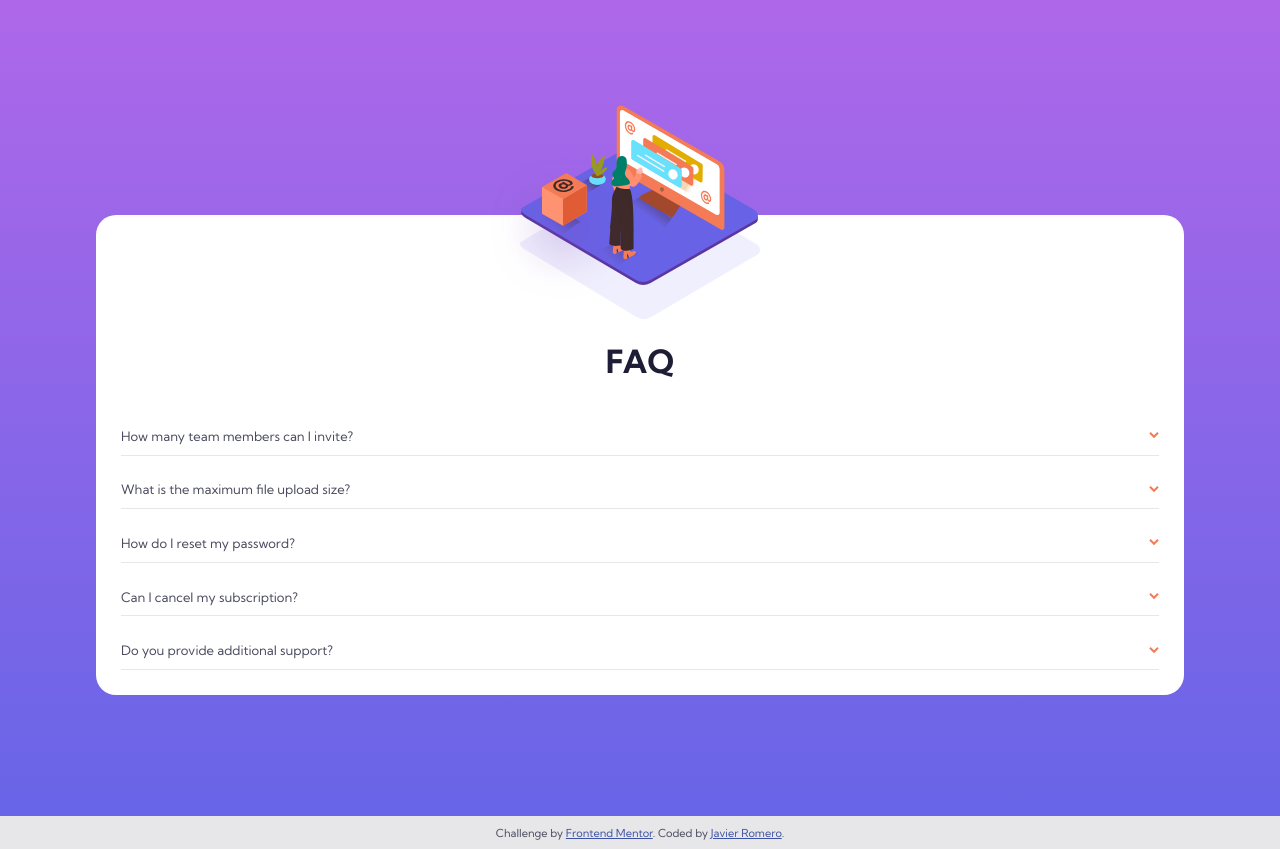
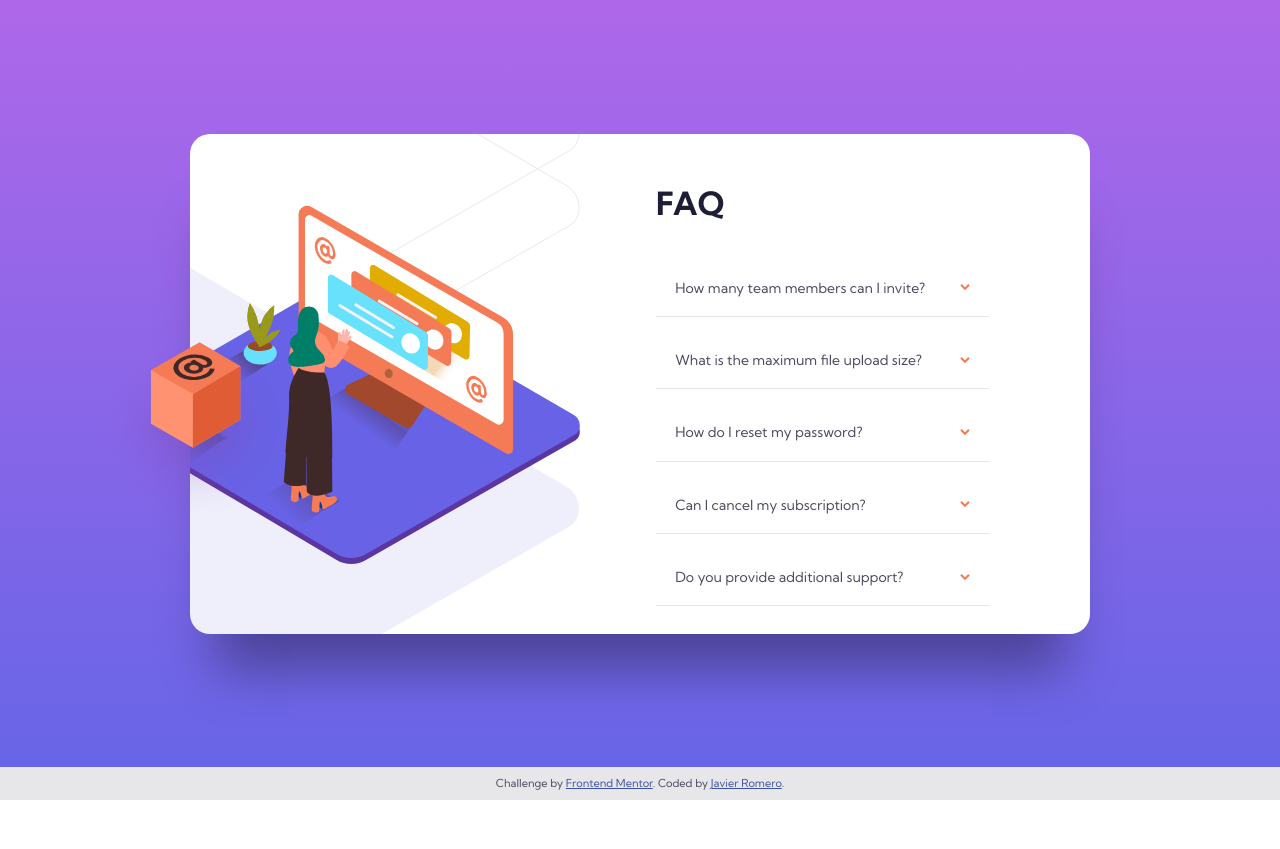
Before and after one commit to Romerof/FAQ-accordion-card, a plain HTML site: page index.html in a window 1280 px wide. After the commit the page ends 800 px from the top, so only its background shows below. Drawn offline with Linux system fonts and the light colour scheme.

Commit message:
imagenes desktop posicionadas

```diff
--- a/index.html
+++ b/index.html
@@ -15,15 +15,24 @@
 
 <body>
 
-  <div class="page-wrapper  | content-cc">
+  <div class="card-wrapper  | content-cc">
     <div class="faq-card">
 
       <div class="faq-ilustrations">
-        <img class="desktop pattern" src="images/bg-pattern-desktop.svg" type="img/svg+xml"></img>
+
+        <!-- mobile -->
         <img class="mobile pattern" src="images/bg-pattern-mobile.svg" type="img/svg+xml"></img>
-        <img class="desktop ilust" src="images/illustration-woman-online-desktop.svg" type="img/svg+xml"></img>
-        <img class="desktop ilust" src="images/illustration-box-desktop.svg" type="img/svg+xml"></img>
         <img class="mobile ilust" src="images/illustration-woman-online-mobile.svg" type="img/svg+xml"></img>
+        <!-- mobile -->
+
+        <!-- desktop -->
+        <div class="img-desk-wrapper">
+          <img class="desktop pattern" src="images/bg-pattern-desktop.svg" type="img/svg+xml"></img>
+          <img class="desktop ilust" src="images/illustration-woman-online-desktop.svg" type="img/svg+xml"></img>
+        </div>
+        <img class="desktop ilust flotant" src="images/illustration-box-desktop.svg" type="img/svg+xml"></img>
+        <!-- desktop -->
+
       </div>
 
       <main class="faq-content">
@@ -139,9 +148,11 @@
 
         </div> <!-- faq articles -->
 
-      </main>
-    </div> <!-- faq content -->
-  </div> <!-- page wrappe -->
+      </main> <!-- faq -->
+
+    </div> <!-- faq card -->
+
+  </div> <!-- card wrapper -->
 
   <div class="attribution">
     Challenge by <a href="https://www.frontendmentor.io?ref=challenge" target="_blank">Frontend Mentor</a>.
--- a/styles/style.css
+++ b/styles/style.css
@@ -22,8 +22,13 @@ html {box-sizing: border-box;}
   font-size: 11px; text-align: center;
   background-color: hsl(240, 5%, 91%);
   padding: .6rem;
-  margin-top: 1rem;
+  position: fixed;
+  bottom: 0;
+  left: 0;
+  right: 0;
+  width: 100%;
 }
+
 .attribution a { color: hsl(228, 45%, 44%); }
 
 /* global */
@@ -40,9 +45,14 @@ body {
   background-size: cover;
 }
 
-.page-wrapper {
+.card-wrapper {
   min-height: 100vh;
-  overflow-x: hidden;
+  padding-bottom: 3rem; /* footer fixed */
+  padding-top: 1rem;
+}
+
+h2, p {
+  margin: 0;
 }
 
 
@@ -67,19 +77,31 @@ body {
   margin-top: 110px;
 }
 
+@media only screen and (min-width: 768px) {
+  .faq-card {
+    display:flex;
+    align-items: center;
+    margin: 0;
+    max-width: 900px;
+    min-height: 500px;
+    box-shadow: 0px 60px 50px -25px rgba(0, 0, 0, 0.35);
+  }
+}
+
 /* FAQ card: imagenes */
 /*================================================*/
 
 img{
   margin: 0 auto;
   display: block;
+  max-width: 100%;
 }
 
 .faq-ilustrations{
   position: relative;
 }
 
-.faq-ilustrations .ilust{
+.faq-ilustrations .mobile.ilust{
   position: absolute;
   top:-110px;
   left:-30px;
@@ -88,6 +110,56 @@ img{
 
 .desktop{
   display: none;
+}
+
+@media only screen and (min-width: 768px) {
+
+  .faq-ilustrations{
+    min-height: inherit;
+    flex-basis: 50%
+  }
+
+  .mobile{
+    display: none;
+  }
+
+  .desktop{
+    display: block;
+    max-width: unset;
+  }
+
+  .img-desk-wrapper {
+    min-height: inherit;
+    position: relative;
+    overflow: hidden;
+  }
+
+
+  .faq-ilustrations .ilust,
+  .faq-ilustrations .pattern,
+  .faq-ilustrations .flotant
+  {
+    position: absolute;
+  }
+
+  .pattern{
+    top: -60%;
+    right:60px;
+  }
+
+  .ilust:not(.flotant) {
+    margin: auto;
+    top: 0px;
+    right: 60px;
+    bottom: 0px;
+  }
+
+  /* bottom 110, left -125*/
+  .flotant {
+    bottom: 110px;
+    left: -90px;
+  }
+
 }
 
 /* FAQ card: main */
@@ -104,7 +176,19 @@ img{
 }
 
 .faq-accordion {
+  padding: 1.2rem;
   border-bottom: 1px solid hsl(240, 5%, 91%);
+}
+
+@media only screen and (min-width: 768px) {
+  .faq-content{
+    max-width: 365px;
+    padding: 1rem;
+  }
+
+  .faq-content h1 {
+    text-align: left;
+  }
 }
 
 /* FAQ card: main title */
@@ -119,17 +203,17 @@ input.tgg-title {
 .faq-accordion-title label{
   display: flex;
   align-items: center;
+  cursor: pointer;
 }
 
 .faq-accordion-title h2{
-  display: inline-block;
   font-size: 13px /*var(--font-size)*/;
   font-weight: 400;
+  margin:;
   color: var(--neutral-dark-color);
 }
 
 .faq-accordion-title span{
-  display: inline-block;
   margin-left: auto;
   transition: transform .4s ease-in-out;
 }
@@ -138,15 +222,21 @@ input.tgg-title {
   color: var(--primary-soft-color)
 }
 
-/* onFocus and click */
+/* onclick "" */
 .faq-accordion .tgg-title:checked + div>label>h2 {
   font-weight: 700;
 }
 
 .faq-accordion .tgg-title:checked + div>label>span {
+  will-change: transform;
   transform: rotate(180deg);
 }
 
+@media only screen and (min-width: 768px) {
+  .faq-accordion-title h2 {
+    font-size: 14px;
+  }
+}
 
 /* FAQ card: main content */
 /*================================================*/
@@ -160,5 +250,6 @@ input.tgg-title {
 }
 
 .faq-accordion .tgg-title:checked ~ .faq-accordion-content{
+  will-change: max-height;
   max-height: 80px;
 }
```
